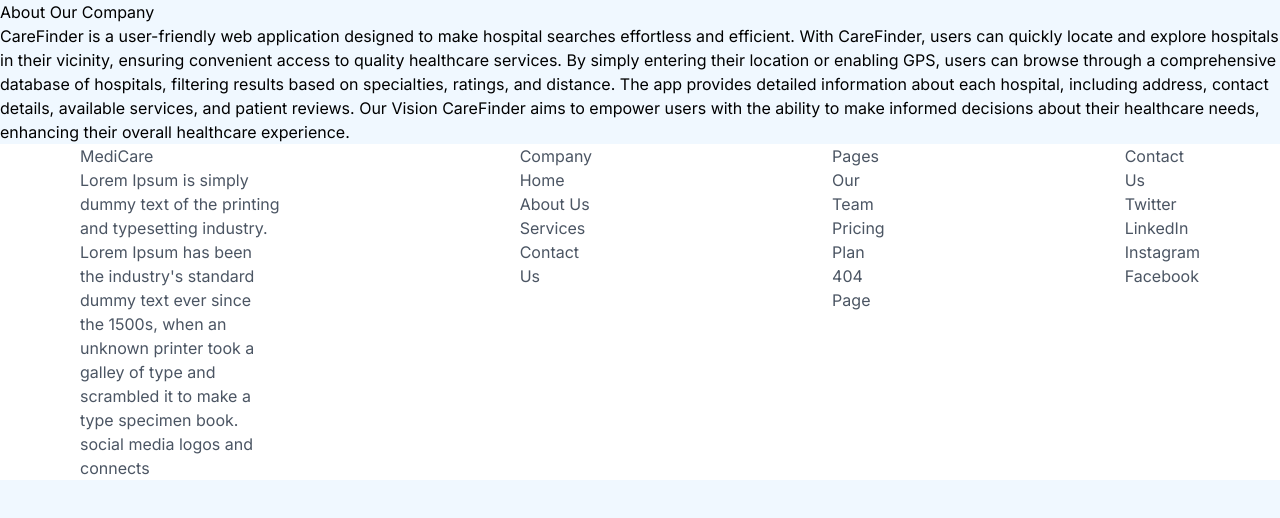
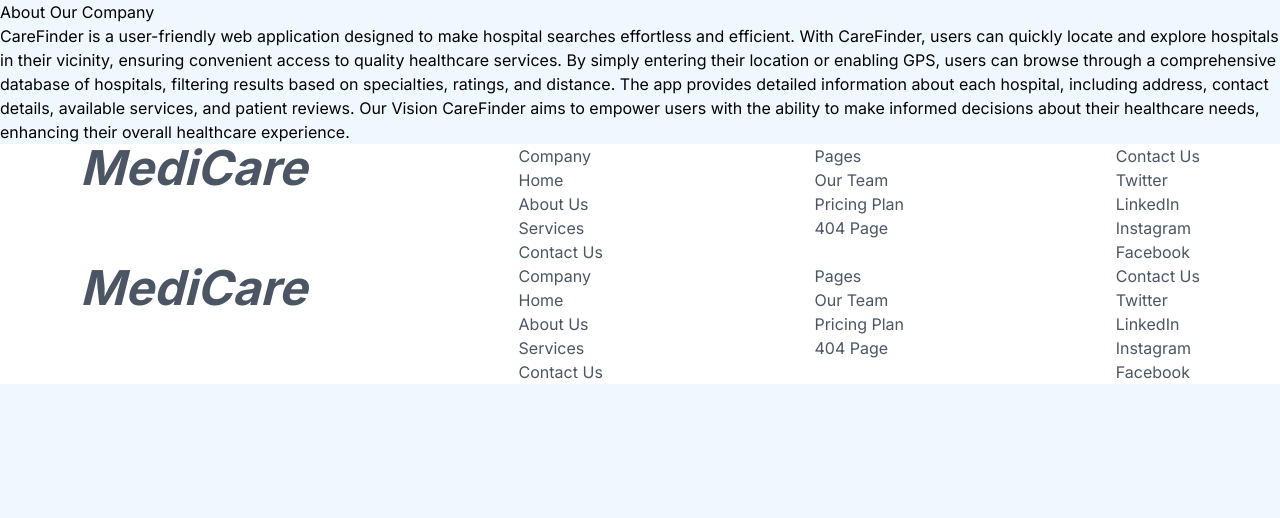
Before and after one commit to AdeTiDotun/medi-care, a Next.js app: page /about in a window 1280 px wide. Shown: the top 518 px of the page. Built offline with nearby package versions, Linux system fonts and the light colour scheme.

Commit message:
footer session

```diff
--- a/src/app/layout.tsx
+++ b/src/app/layout.tsx
@@ -23,7 +23,7 @@
       <body className={inter.className}>
         {/* <Nav /> */}
         {children}
-        {/* <Footer /> */}
+        <Footer />
       </body>
     </html>
   );
--- a/src/components/footer.tsx
+++ b/src/components/footer.tsx
@@ -4,16 +4,9 @@
 const Footer = () => {
   return (
     <>
-      <div className="flex gap-60 bg-white text-gray-600 px-20">
+      <div className="flex justify-between  bg-white text-gray-600 px-20">
         <div>
-          <h1>MediCare</h1>
-          <h3>
-            Lorem Ipsum is simply dummy text of the printing and typesetting
-            industry. Lorem Ipsum has been the industry's standard dummy text
-            ever since the 1500s, when an unknown printer took a galley of type
-            and scrambled it to make a type specimen book.
-          </h3>
-          <h3>social media logos and connects</h3>
+          <h1 className="font-bold text-5xl font-bold italic">MediCare</h1>
         </div>
 
           <div>
```
Lines whose indentation alone changed are shown as unchanged.
